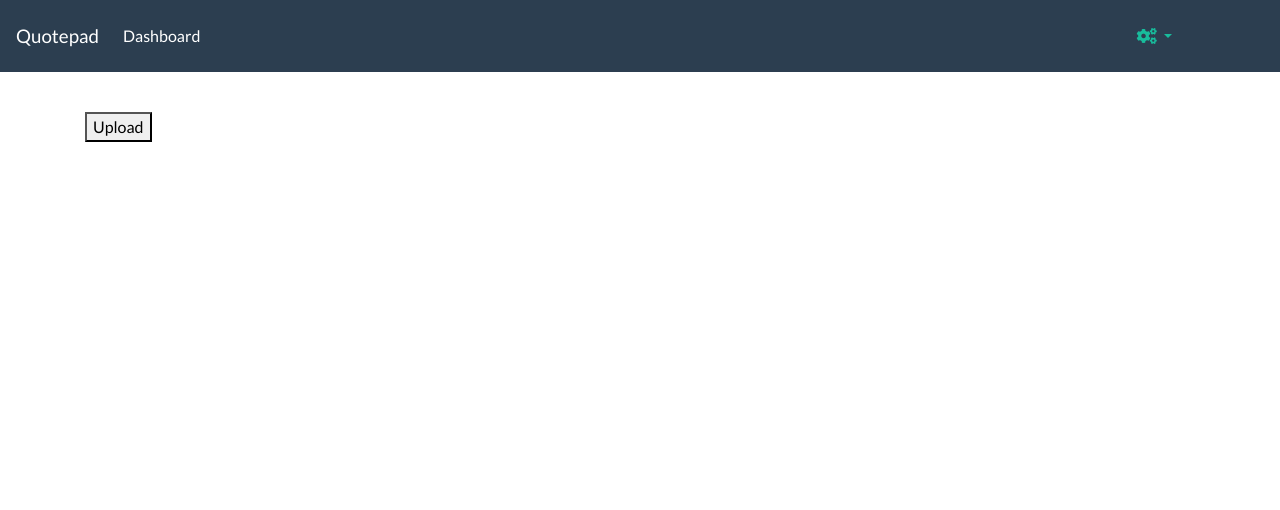
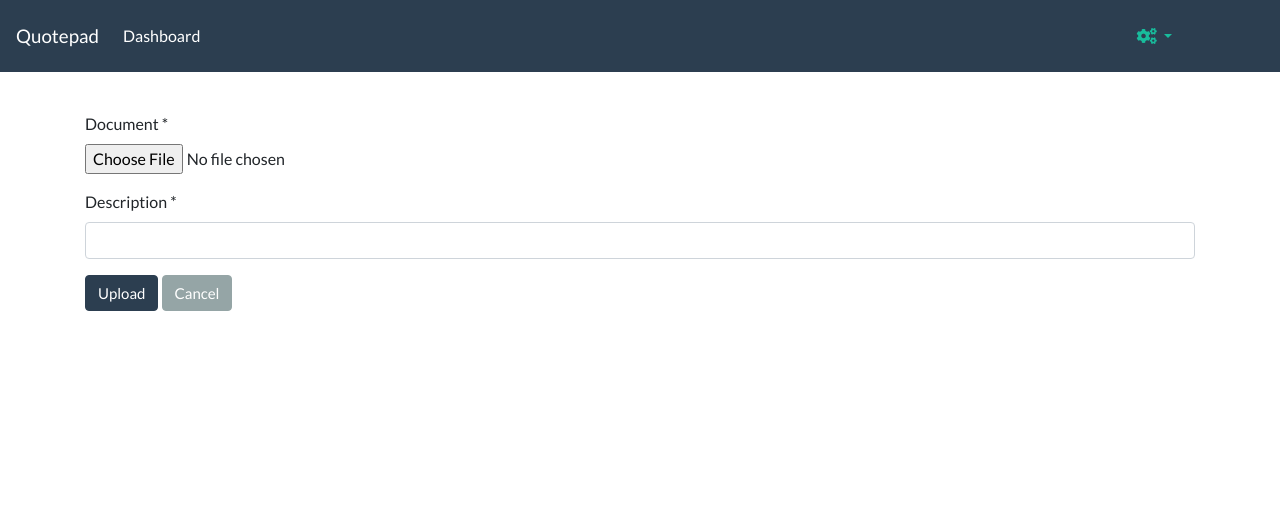
Before and after one commit to Rorywork/bquotepad, a Django app: page /fileupload/ in a window 1280 px wide. Shown: the top 510 px of the page. Run offline with Django 3.2, Linux system fonts and the light colour scheme; a user stored in the database is signed in; some libraries are stand-ins or nearby versions.

Commit message:
Rebuilt fle upload page

```diff
--- a/templates/file_upload.html
+++ b/templates/file_upload.html
@@ -4,11 +4,39 @@
 
 <div class="container">
 <h2>{{ form_instructions }}</h2>
-  <form method="post" enctype="multipart/form-data">
+  <!-- <form method="post" enctype="multipart/form-data" id=file-upload-form>
     {% csrf_token %}
     {{ form.as_p }}
-    <button type="submit">Upload</button>
+    <button class="btn btn-primary" type="submit">Upload</button>
+    <a class="btn btn-secondary" href="{% url 'home'%}">Cancel</a>
+  </form> -->
+
+  <form method="post" enctype="multipart/form-data" id=file-upload-form>
+    {% csrf_token %}
+
+    <div class="form-group">
+    <label for="id_document">Document *</label><br>
+    <input type="file" name="document" accept="image/*" required id="id_document">
+
+    </div>
+    <div class="form-group">
+
+<label for="id_description">Description *</label><br>
+<input type="text" class="form-control" name="description" maxlength="255" id="id_description">
+  </div>
+
+
+    <button class="btn btn-primary" type="submit">Upload</button>
+    <a class="btn btn-secondary" href="/home/">Cancel</a>
+
+
+
   </form>
+
+
+
+
+
   <br>
 </div>
 {% endblock %}
```
